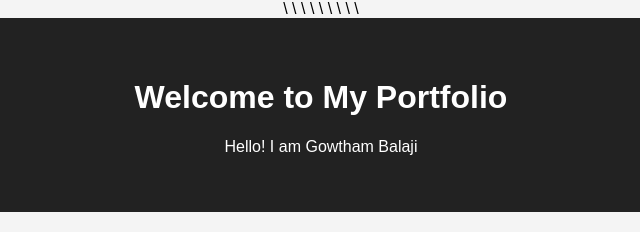
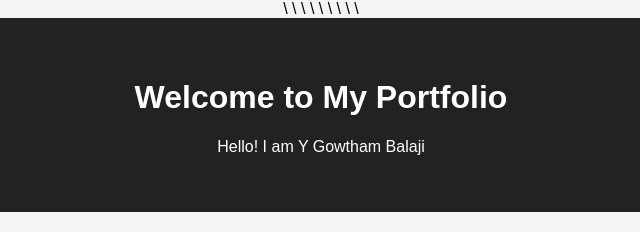
Before and after one commit to gowthambalajiyeluri-a11y/portfolio, a plain HTML site: page index.html in a window 1280 px wide. Shown: the top 240 px of the page, 319-959 px from the left. Drawn offline with Linux system fonts and the light colour scheme.

Commit message:
Update name in portfolio introduction

```diff
--- a/index.html
+++ b/index.html
@@ -5,7 +5,7 @@
 
 <header>
     <h1>Welcome to My Portfolio</h1>
-    <p>Hello! I am Gowtham Balaji</p>
+    <p>Hello! I am Y Gowtham Balaji</p>
 </header>
 
 <section>
```
